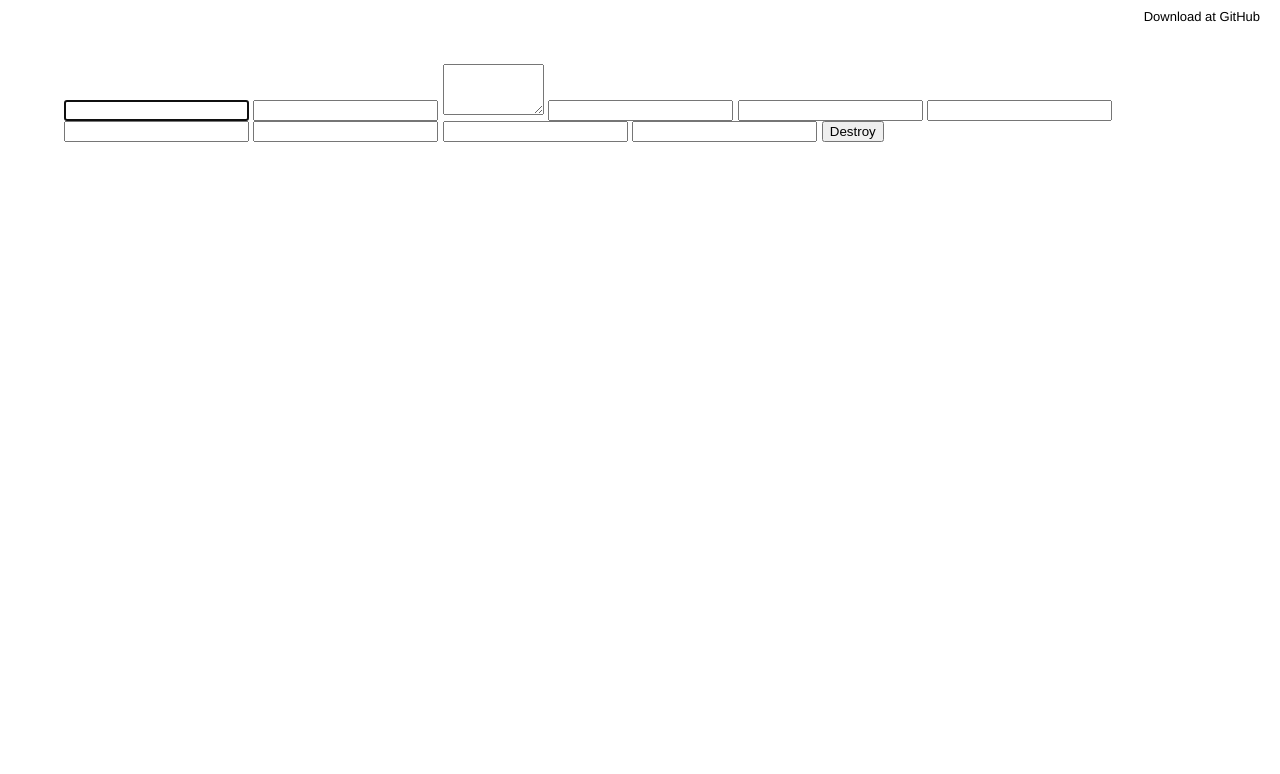
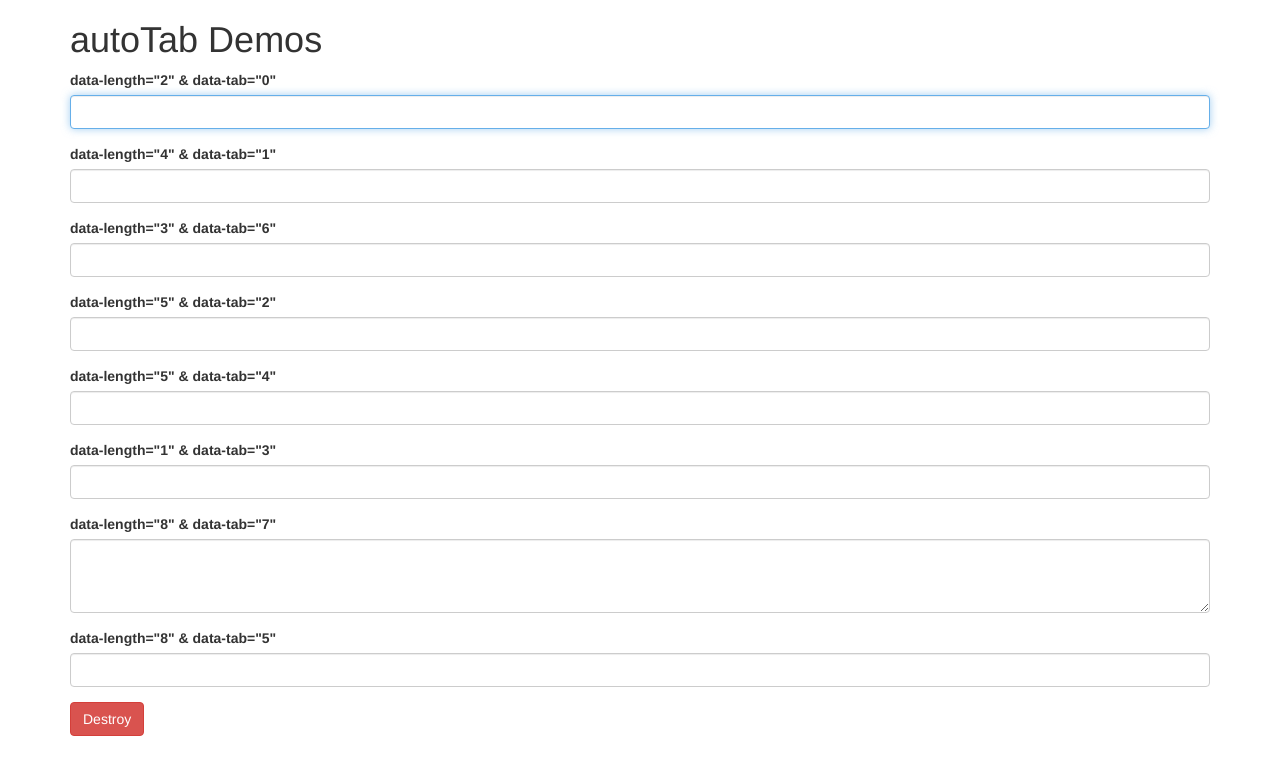
Before and after one commit to djhvscf/autoTab, a website: page index.html in a window 1280 px wide. Drawn offline with nearby package versions, Linux system fonts and the light colour scheme.

Commit message:
updating index.html

```diff
--- a/index.html
+++ b/index.html
@@ -1,75 +1,67 @@
 <!DOCTYPE html>
 <html>
     <head>
-        <title>Dennis Hernández - autoTab</title>
+        <title>autoTab Demos</title>
         <meta charset="utf-8">
-        <meta name="description" content="jQuery.fontFlex is a lightweight jQuery extension for dynamic font sizes">
-        <meta name="keywords" content="jquery, fontflex, responsive font sizes, javascript, nathan rutzky">
         <meta name="viewport" content="width=device-width, initial-scale=1, maximum-scale=1">
-        <meta name="robots" content="index, follow">
-        <style>
-			body {
-                font-family: Helvetica, Arial, sans-serif;
-                font-weight: normal;
-                line-height: normal;
-                margin: 5%;
-                padding: 0;
-                -webkit-font-smoothing: antialiased;
-            }
-            h1, a {
-                font-weight: 300;
-                line-height: 150%;
-                text-decoration: none;
-            }
-            a.git {
-                position: fixed;
-                top: 0;
-                right: 0;
-                padding: 10px 20px;
-                font-size:  13px;
-                line-height: 13px;
-                font-weight: 400;
-                color: black;
-                background: white;
-                -webkit-font-smoothing: subpixel-antialiased;
-            }
-            a.git:hover {
-                background: gray;
-            }
-            b {
-                color: red;
-            }
-        </style>
+        <link rel="stylesheet" href="http://netdna.bootstrapcdn.com/bootstrap/3.3.1/css/bootstrap.min.css">
     </head>
     <body>
-
-		<input name="firstCombination" id="firstCombination" type="text" data-tab="0" data-length="2">
-		<input name="firstCombination" id="thirdCombination" type="text" data-tab="1" data-length="4">
-		<textarea name="txtDescription" cols=10 rows=3 data-tab="2" data-length="2"></textarea>
-		<input name="firstCombination" id="secondCombination" type="text" data-tab="3" data-length="1">
-		<input name="firstCombination" id="thirdCombination" type="text" data-tab="4" data-length="6">
-		<input name="firstCombination" id="firstCombination" type="text" data-tab="8" data-length="7">
-		<input name="firstCombination" id="secondCombination" type="text" data-tab="6" data-length="5">
-		<input name="firstCombination" id="thirdCombination" type="text" data-tab="7" data-length="0">
-		<input name="firstCombination" id="firstCombination" type="text" data-tab="9" data-length="0">
-		<input name="firstCombination" id="secondCombination" type="text" data-tab="5" data-length="9">
-		<button type="button" class="btn btn-danger" onclick="destroy()">Destroy</button>
-        <a class="git" href="https://github.com/djhvscf/autoTab">Download at GitHub</a>
+    	<div class="container">
+			<h1>autoTab Demos</h1>
+			<div class="form-group">
+				<label for="firstCombination">data-length="2" & data-tab="0"</label>
+				<input name="firstCombination" id="firstCombination" type="text" data-tab="0" data-length="2" class="form-control">
+			</div>
+			<div class="form-group">
+				<label for="secondCombination">data-length="4" & data-tab="1"</label>
+				<input name="secondCombination" id="secondCombination" type="text" data-tab="1" data-length="4" class="form-control">
+			</div>
+			<div class="form-group">
+				<label for="sevenCombination">data-length="3" & data-tab="6"</label>
+				<input name="sevenCombination" id="secondCombination" type="text" data-tab="6" data-length="3" class="form-control">
+			</div>
+			<div class="form-group">
+				<label for="thirdCombination">data-length="5" & data-tab="2"</label>
+				<input name="thirdCombination" id="secondCombination" type="text" data-tab="2" data-length="5" class="form-control">
+			</div>
+			<div class="form-group">
+				<label for="fifthCombination">data-length="5" & data-tab="4"</label>
+				<input name="fifthCombination" id="secondCombination" type="text" data-tab="4" data-length="5" class="form-control">
+			</div>
+			<div class="form-group">
+				<label for="fourthCombination">data-length="1" & data-tab="3"</label>
+				<input name="fourthCombination" id="secondCombination" type="text" data-tab="3" data-length="1" class="form-control">
+			</div>
+			<div class="form-group">
+				<label for="textarea">data-length="8" & data-tab="7"</label>
+				<textarea name="txtDescription" cols=10 rows=3 data-tab="7" data-length="8" class="form-control"></textarea>
+			</div>
+			<div class="form-group">
+				<label for="sixthCombination">data-length="8" & data-tab="5"</label>
+				<input name="sixthCombination" id="secondCombination" type="text" data-tab="5" data-length="8" class="form-control">
+			</div>
+			<button type="button" class="btn btn-danger" onclick="destroy()">Destroy</button>
+        </div>
         <script src="src/autoTab.js"></script>
 		<script>
 			var autoTab;
 	        (function() {
-				autoTab = new autoTab({autoFocus: true, recursive: false});
+				autoTab = new autoTab({autoFocus: true, onComplete: oncomp, recursive: true});
 			})();
 
 			function destroy() {
-				if(autoTab) {
-					autoTab.destroy();
+				try {
+					if(autoTab) {
+						autoTab.destroy();
+					}
+				} catch(ex) {
+					console.log('error');
 				}
 			}
 
-			function oncomp(e) {
-				console.log(e.keyCode);
+			function oncomp() {
+				console.log('competed');
 			}
 
         </script>
```
